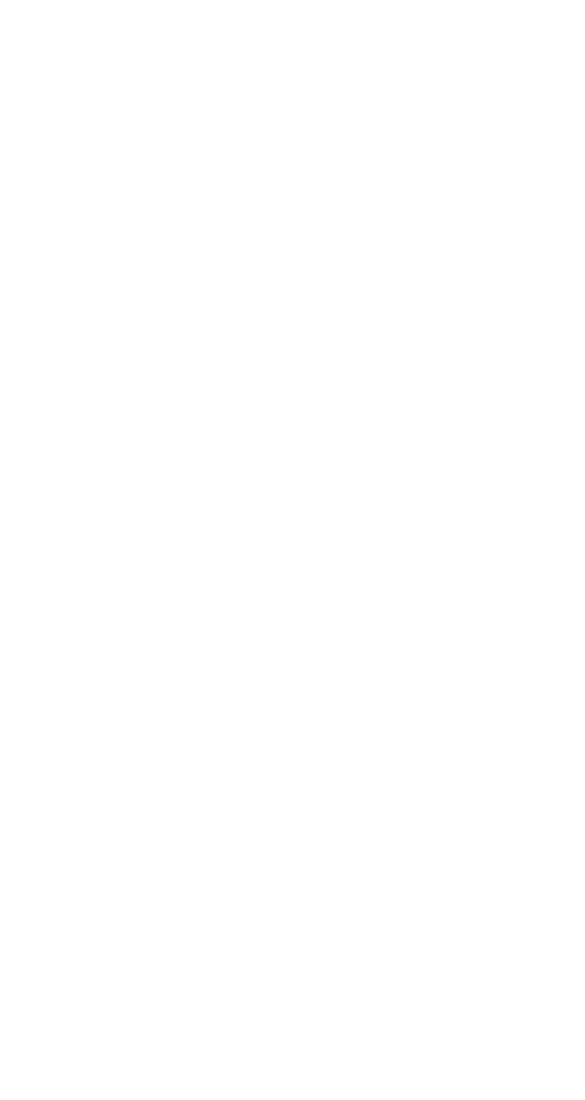
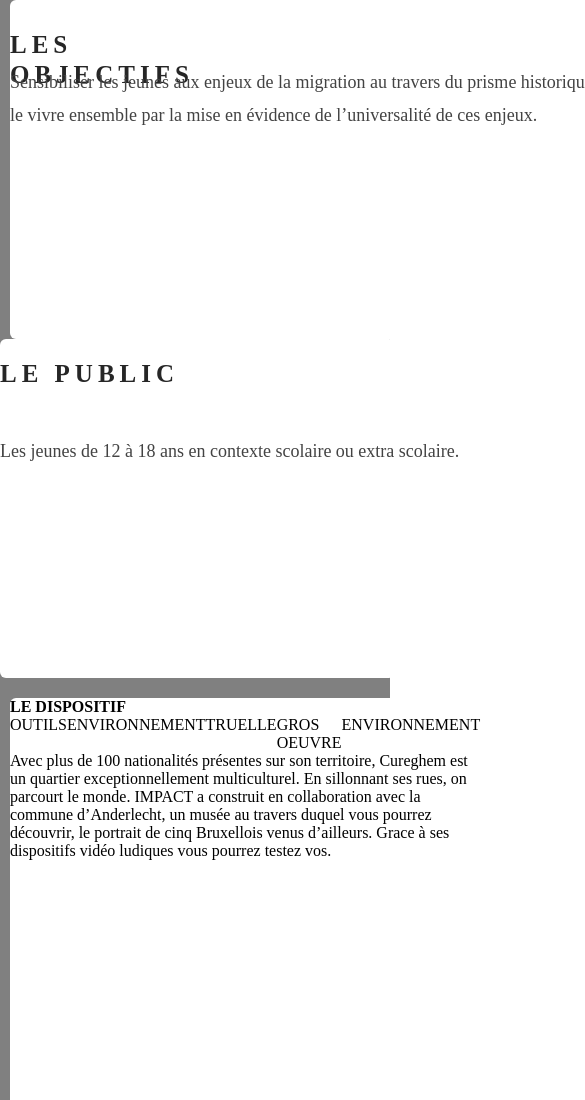
Before and after one commit to mariamdopidze/exsercise, a plain HTML site: page index.html in a window 390 px wide. Shown: the top 1100 px of the page, 585 px wide, since content can reach past the window. Before the commit the page ends 844 px from the top, so only its background shows below. Drawn offline with Linux system fonts and the light colour scheme.

Commit message:
added mobile desktop file

```diff
--- a/index.html
+++ b/index.html
@@ -7,8 +7,50 @@
 	<title></title>
 </head>
 <body>
-	<div class="background-image"></div>
+	<section>
+
+			<div class="container">
+				<div class="flex">
+					<div class="item-box1">
+						<div>
+						<h4 class="title1">LES OBJECTIFS</h4></div>
+						<p class="text1">Sensibiliser les jeunes aux enjeux de la migration au travers du prisme historique. Favoriser le vivre ensemble par la mise en évidence de l’universalité de ces enjeux.</p>
+					</div>
+
+                    <div class="item-box2">
+						<h4 class="title2">LE PUBLIC</h4>
+						<p class="text2" >Les jeunes de 12 à 18 ans en contexte scolaire ou extra scolaire.
+
+</p>
+					</div>
+
+                    <div class="item-box3">
+                    	<h4 class="title3">LE DISPOSITIF</h4>
+                    	<nav>
+                    		<ul class="list">
+                    			<li>OUTILS</li>
+                    			<li>ENVIRONNEMENT</li>
+                    			<li>TRUELLE</li>
+                    			<li>GROS OEUVRE</li>
+                    			<li>ENVIRONNEMENT</li>
 
 
+                    		</ul>
+                    	</nav>
+
+						<p class="text3">Avec plus de 100 nationalités présentes sur son territoire, Cureghem est un quartier exceptionnellement multiculturel. En sillonnant ses rues, on parcourt le monde. IMPACT a construit en collaboration avec la commune d’Anderlecht, un musée au travers duquel vous pourrez découvrir, le portrait de cinq Bruxellois venus d’ailleurs. Grace à ses dispositifs vidéo ludiques vous pourrez testez vos.</p>
+					</div>
+
+
+					<div class="item-box4">
+						<h4 class="title4">L’EQUIPE</h4>
+						<p class="text4"></p>
+					</div>
+
+
+
+				</div>
+			</div>
+	</section>
 </body>
 </html>
--- a/style.css
+++ b/style.css
@@ -1,4 +1,126 @@
+*{
+	margin: 0;
+	padding: 0;
+	box-sizing: border-box;
+}
+.container{
+	max-width: 1440px;
+	width: 100%;
+	margin: 0 auto;
+	background-color: grey;
 
-	.background-image{
-	background-image: url('./background.jpg');
+	}
+
+	.flex{
+
+	display: flex;
+	justify-content: space-between;
+	flex-wrap: wrap;
+
 }
+
+
+
+.item-box1{
+	width: 835px;
+	height: 339px;
+	background-color: white;
+	border-radius: 6px;
+	margin-left: 10px;
+
+}
+.title1{
+ width: 232px;
+height: 36px;
+text-align: left;
+font: normal normal bold 25px/30px Brandon Grotesque;
+letter-spacing: 5px;
+color: #262626;
+margin-top: 30px;
+
+}
+
+.text1{
+width: 670px;
+height: 51px;
+text-align: left;
+font: normal normal normal 18px/33px Tisa OT;
+letter-spacing: 0px;
+color: #434343;
+margin-top: 0px;
+}
+
+
+
+
+
+.item-box2{
+	width: 395px;
+	height: 339px;
+	background-color: white;
+	border-radius: 6px;
+	margin-right: 85px;
+
+
+}
+.title2{
+width: 232px;
+height: 36px;
+text-align: left;
+font: normal normal bold 25px/30px Brandon Grotesque;
+letter-spacing: 5px;
+color: #262626;
+margin-top: 20px;
+}
+
+.text2{
+	width: 670px;
+height: 51px;
+text-align: left;
+font: normal normal normal 18px/33px Tisa OT;
+letter-spacing: 0px;
+color: #434343;
+margin-top: 40px;
+
+}
+
+
+
+.item-box3{
+	width: 835px;
+	height: 505px;
+	background-color: white;
+	border-radius: 6px;
+	margin-top: 20px;
+	margin-left: 10px;
+
+}
+.list{
+	display:flex;
+	justify-content: space-between;
+	list-style: none;
+
+
+
+}
+
+
+
+
+.item-box4{
+	width: 395px;
+	height: 505px;
+	background-color: white;
+	margin-right: 85px;
+	border-radius: 6px;
+	margin-top: 20px;}
+
+	@media(max-width: 1024) {
+		.flex{flex-direction: column-reverse;
+	}
+	@media(max-width 768){
+		.item{width: 100%;
+	}
+.mobile-menu{
+	display: block;
+	}
```
